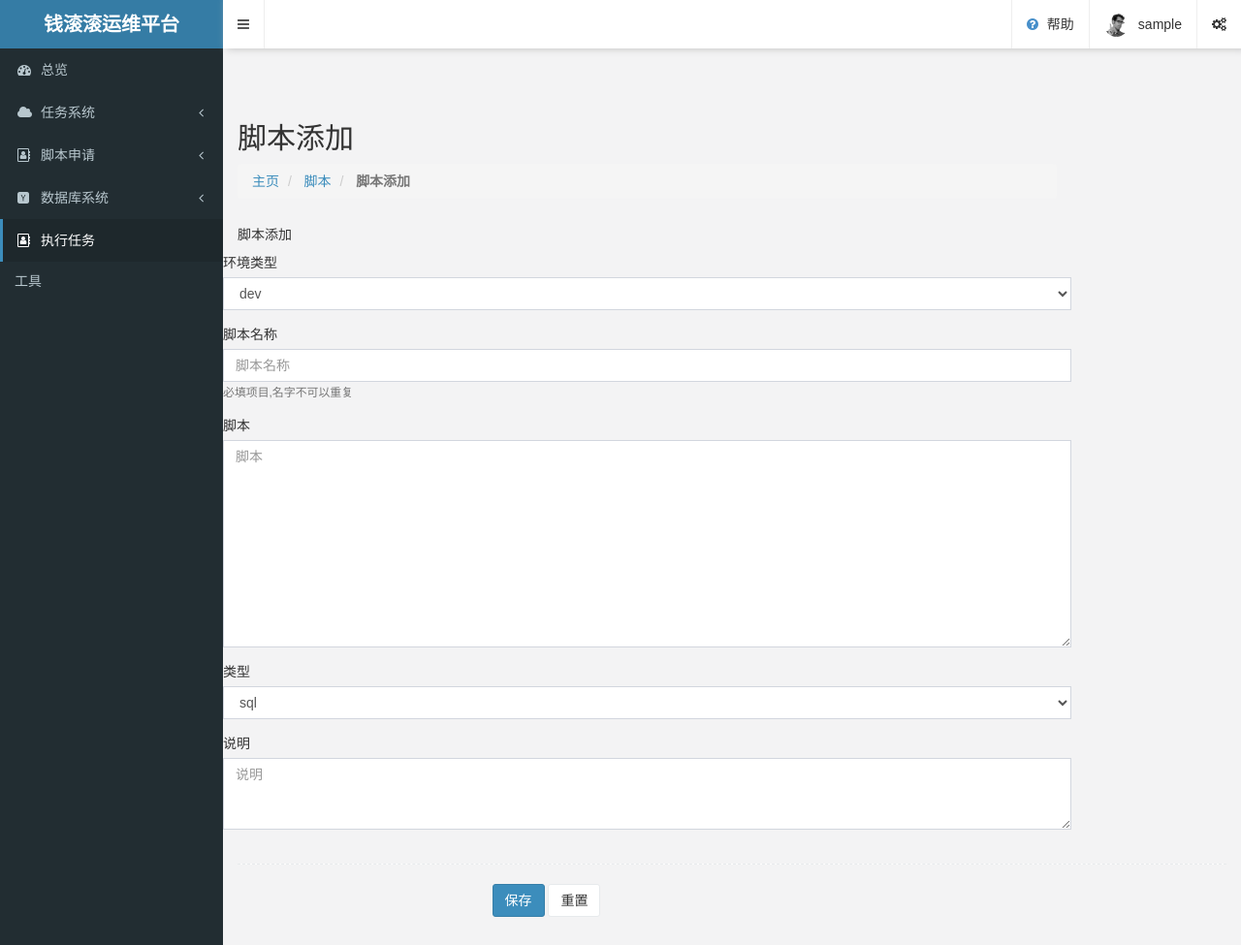
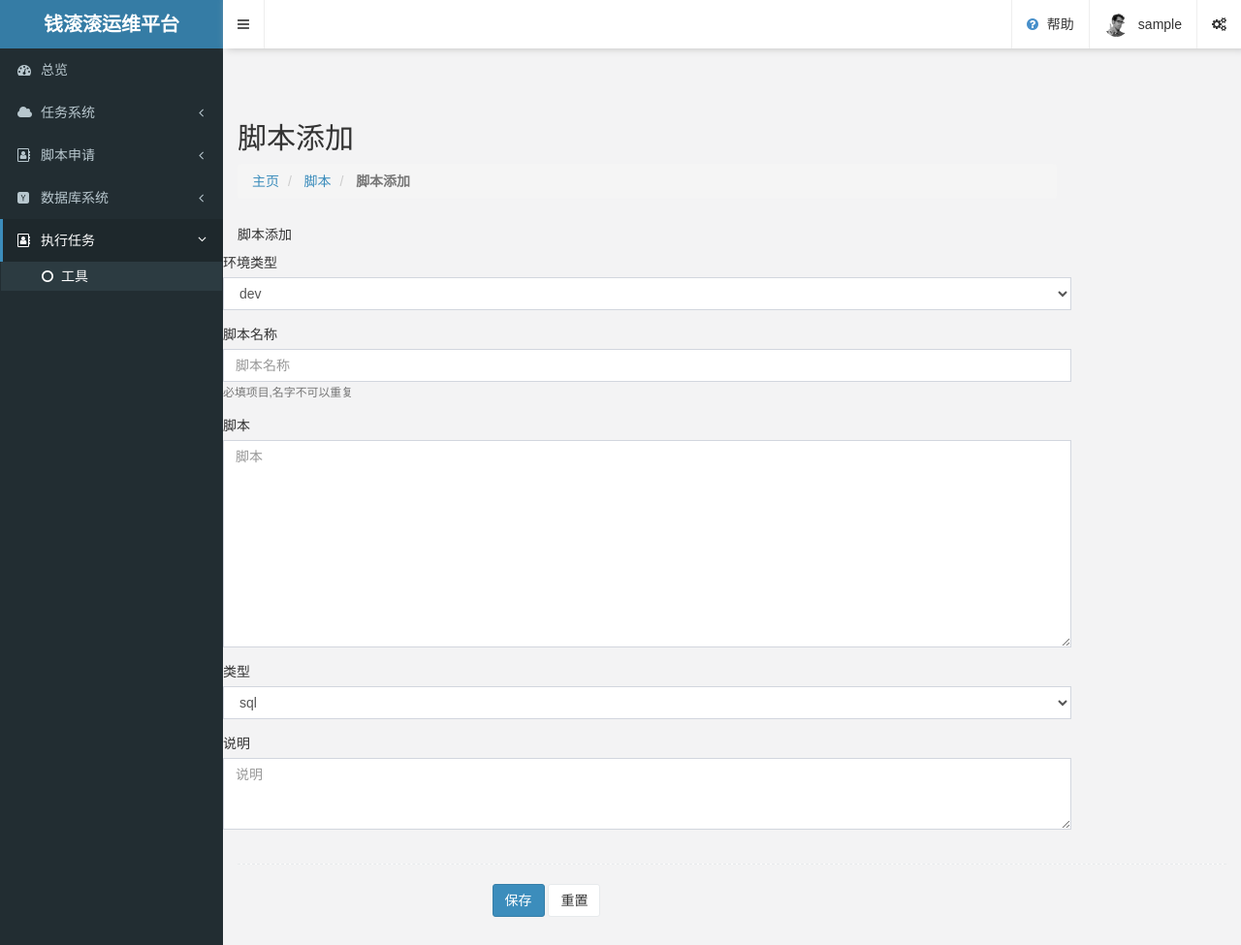
Before and after one commit to TrellixVulnTeam/ops_KZV3, a Django app: page /mysql/tools-add.html in a window 1280 px wide. Shown: the top 975 px of the page at 97% size. Run offline with Django 3.2, Linux system fonts and the light colour scheme; a user stored in the database is signed in; tables that the repository leaves empty hold one stand-in row (values such as "Sample post"); parts of the project's set-up code (start-up, migrations or seed data) failed here and were passed over; some libraries are stand-ins or nearby versions.

Commit message:
菜单列表

```diff
--- a/templates/_nav.html
+++ b/templates/_nav.html
@@ -106,9 +106,12 @@
     </li>
     <li class="{{ tasks_active }}">
                 <a href="#"><i class="fa fa-address-book-o"></i> <span class="nav-label">执行任务</span>
-                    <span  class="fa arrow"> </span></a>
-                <ul class="nav nav-second-level">
-                     <li  class="{{ tools_active }}"><a href="{% url 'tools' %}">工具</a></li>
+                <span class="pull-right-container"> </span>
+                <i class="fa fa-angle-left pull-right"> </i>
+                    <span  class="fa arrow"> </span>
+                </a>
+                <ul class="treeview-menu">
+                     <li  class="{{ tools_active }}"><a href="{% url 'tools' %}"><i class="fa fa-circle-o"></i>工具</a></li>
 
                 </ul>
             </li>
```
